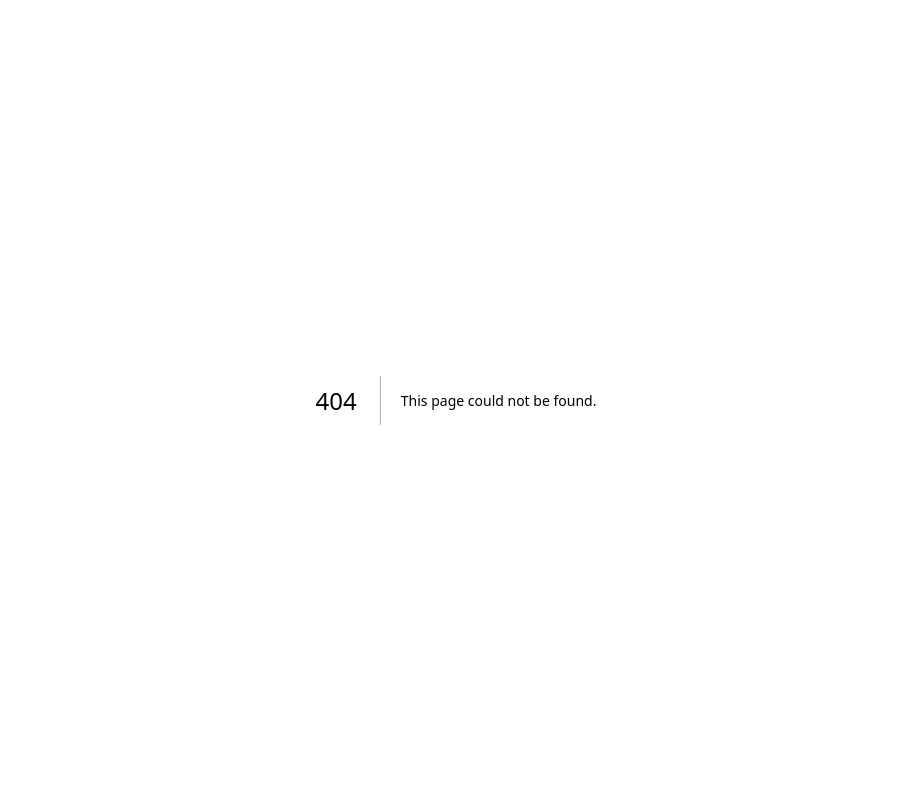
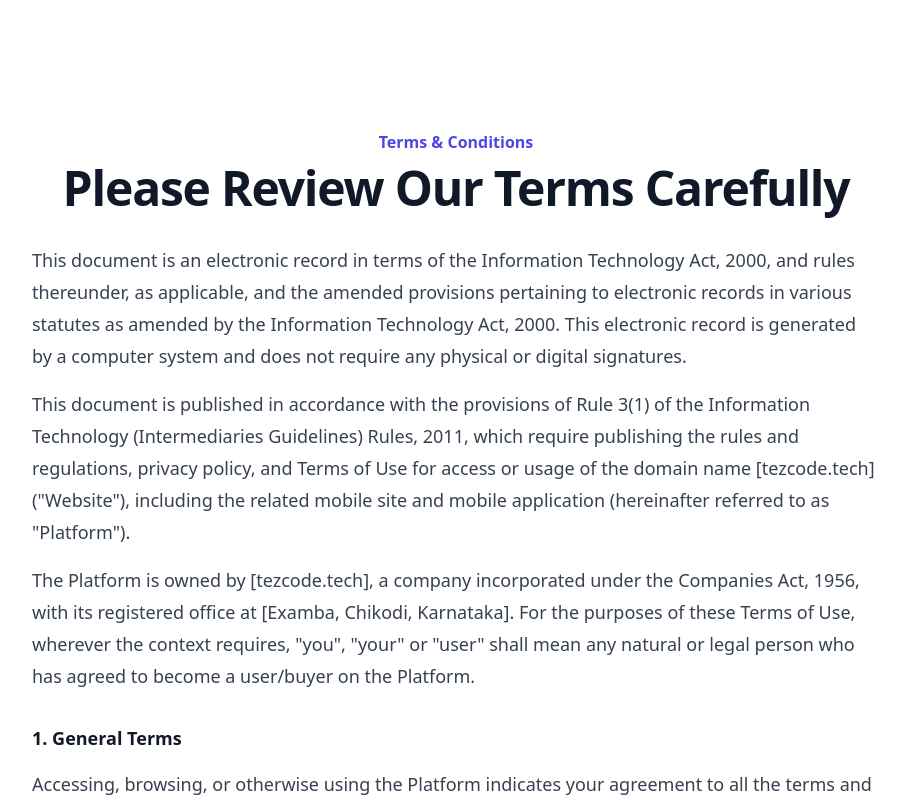
Before and after one commit to Tejas-Naik/chat-with-pdf-india, a Next.js app: page /terms in a window 1280 px wide. Before the commit this address had no page. Shown: the whole page, without its empty margins (184-1089 px from the left). Built offline with nearby package versions, Linux system fonts and the light colour scheme.

Commit message:
Added Terms and COnditions page

```diff
--- /dev/null
+++ b/app/terms/page.tsx
@@ -0,0 +1,122 @@
+"use client";
+import React from "react";
+
+  function TermsAndConditionsPage() {
+    return (
+      <div className="h-screen overflow-y-auto">
+        <div className="py-24 sm:py-32">
+          <div className="max-w-4xl mx-auto px-6 text-center">
+            <h2 className="text-base font-semibold leading-7 text-indigo-600">
+              Terms & Conditions
+            </h2>
+            <p className="mt-2 text-4xl font-bold tracking-tight text-gray-900 sm:text-5xl">
+              Please Review Our Terms Carefully
+            </p>
+          </div>
+          <div className="max-w-4xl mx-auto mt-8 px-6 text-gray-700 text-lg">
+            <p className="leading-8">
+              This document is an electronic record in terms of the Information
+              Technology Act, 2000, and rules thereunder, as applicable, and the
+              amended provisions pertaining to electronic records in various
+              statutes as amended by the Information Technology Act, 2000. This
+              electronic record is generated by a computer system and does not
+              require any physical or digital signatures.
+            </p>
+
+            <p className="mt-4 leading-8">
+              This document is published in accordance with the provisions of Rule
+              3(1) of the Information Technology (Intermediaries Guidelines) Rules,
+              2011, which require publishing the rules and regulations, privacy
+              policy, and Terms of Use for access or usage of the domain name
+              [tezcode.tech] ("Website"), including the related mobile site and
+              mobile application (hereinafter referred to as "Platform").
+            </p>
+
+            <p className="mt-4 leading-8">
+              The Platform is owned by [tezcode.tech], a company incorporated
+              under the Companies Act, 1956, with its registered office at [Examba, Chikodi, Karnataka]. For the purposes of these Terms of Use, wherever the context
+              requires, "you", "your" or "user" shall mean any natural or legal
+              person who has agreed to become a user/buyer on the Platform.
+            </p>
+
+            <h3 className="mt-8 text-lg font-semibold text-gray-900">
+              1. General Terms
+            </h3>
+            <p className="mt-4 leading-8">
+              Accessing, browsing, or otherwise using the Platform indicates your
+              agreement to all the terms and conditions under these Terms of Use. If
+              you transact on the Platform, you shall be subject to the policies
+              applicable to the Platform for such transactions. By mere use of the
+              Platform, you shall be contracting with the Platform Owner, and these
+              terms and conditions constitute your binding obligations with the
+              Platform Owner.
+            </p>
+
+            <h3 className="mt-8 text-lg font-semibold text-gray-900">
+              2. Information Accuracy
+            </h3>
+            <p className="mt-4 leading-8">
+              You agree to provide true, accurate, and complete information during
+              registration and shall be responsible for all actions under your
+              registered account. Neither we nor any third parties provide any
+              warranty as to the accuracy or suitability of the information
+              provided.
+            </p>
+
+            <h3 className="mt-8 text-lg font-semibold text-gray-900">
+              3. Intellectual Property
+            </h3>
+            <p className="mt-4 leading-8">
+              The contents of the Platform and the Services are proprietary to us.
+              Unauthorized use of the Platform or Services may lead to action
+              against you as per these Terms of Use and applicable laws.
+            </p>
+
+            <h3 className="mt-8 text-lg font-semibold text-gray-900">
+              4. Payments and Charges
+            </h3>
+            <p className="mt-4 leading-8">
+              You agree to pay all charges associated with availing the Services.
+              The Platform Owner reserves the right to update pricing and charges
+              for its services as needed.
+            </p>
+
+            <h3 className="mt-8 text-lg font-semibold text-gray-900">
+              5. Limitation of Liability
+            </h3>
+            <p className="mt-4 leading-8">
+              In no event will the Platform Owner be liable for any indirect,
+              consequential, incidental, special, or punitive damages, including
+              without limitation damages for loss of profits, business interruption,
+              or loss of data.
+            </p>
+
+            <h3 className="mt-8 text-lg font-semibold text-gray-900">
+              6. Governing Law and Jurisdiction
+            </h3>
+            <p className="mt-4 leading-8">
+              These Terms and any dispute or claim relating to it shall be governed
+              by the laws of India. All disputes shall be subject to the exclusive
+              jurisdiction of the courts in [Chikodi, Karnataka].
+            </p>
+
+            <h3 className="mt-8 text-lg font-semibold text-gray-900">
+              7. Force Majeure
+            </h3>
+            <p className="mt-4 leading-8">
+              Neither party shall be liable for any failure to perform obligations
+              due to unforeseen circumstances or causes beyond their reasonable
+              control.
+            </p>
+
+            <p className="mt-8 text-sm leading-6 text-gray-600">
+              For any concerns or communications relating to these Terms, please
+              contact us using the information provided on this website.
+            </p>
+          </div>
+        </div>
+      </div>
+    );
+  }
+
+export default TermsAndConditionsPage;
```
